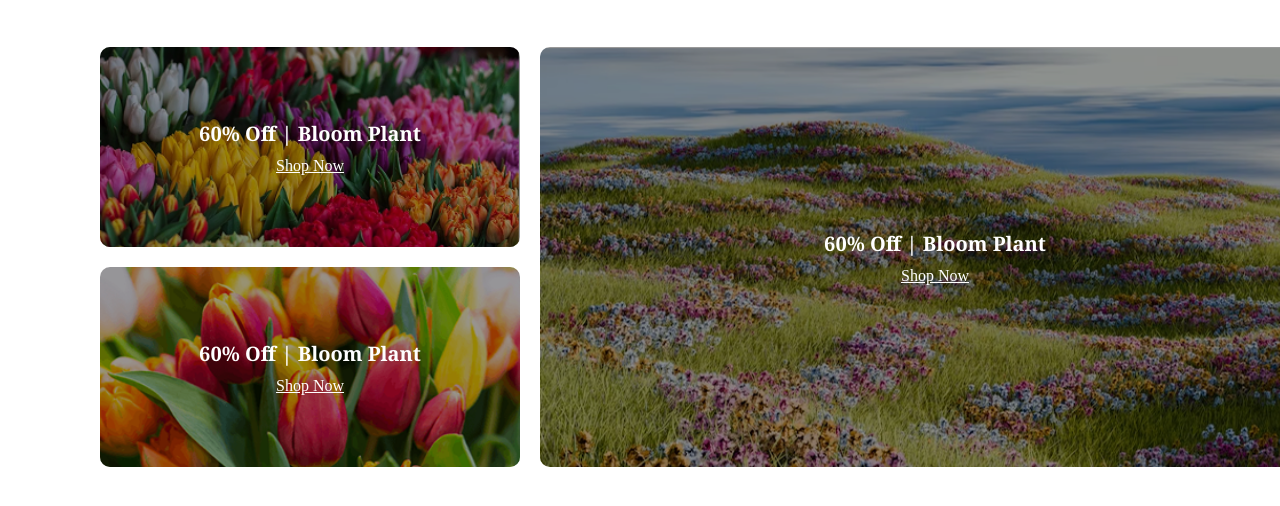
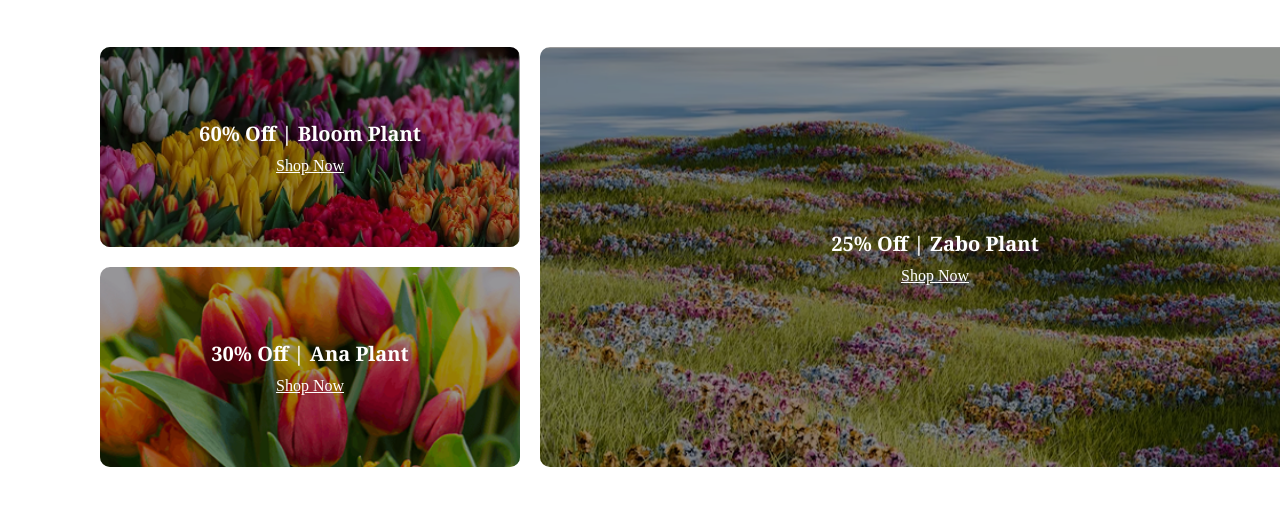
Before and after one commit to ferdaws-ahmed/ph-wd-b12-assignment-2, a plain HTML site: page index.html in a window 1280 px wide. Shown: the part 3311-3817 px from the top of the page. Drawn offline with Linux system fonts and the light colour scheme.

Commit message:
latest deal section complete

```diff
--- a/index.html
+++ b/index.html
@@ -144,11 +144,11 @@
                         <a href="">Shop Now</a>
                        </div>
                        <div class="card-2 style-card">
-                        <h4>60% Off | Bloom Plant</h4>
+                        <h4>25% Off | Zabo Plant</h4>
                         <a href="">Shop Now</a>
                        </div>
                        <div class="card-3 style-card">
-                        <h4>60% Off | Bloom Plant</h4>
+                        <h4>30% Off | Ana  Plant</h4>
                         <a href="">Shop Now</a>
                        </div>
                     </div>
```
